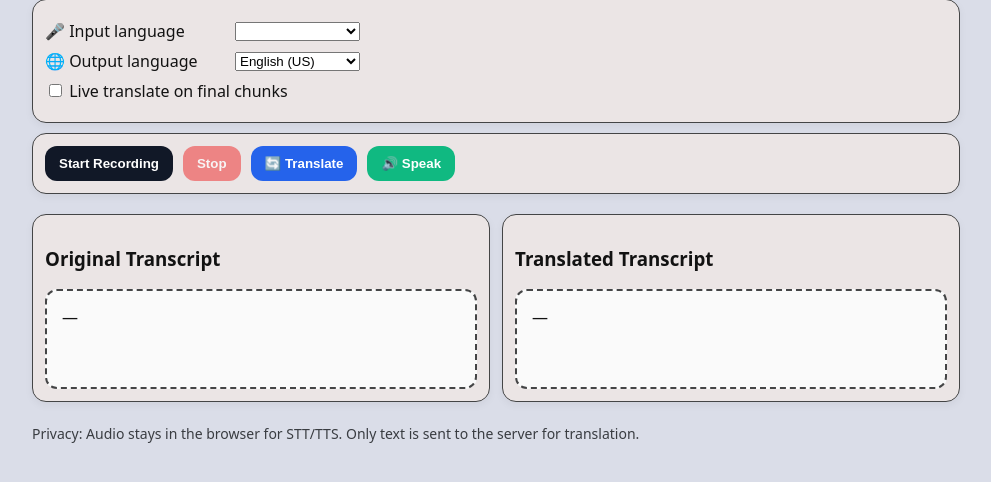
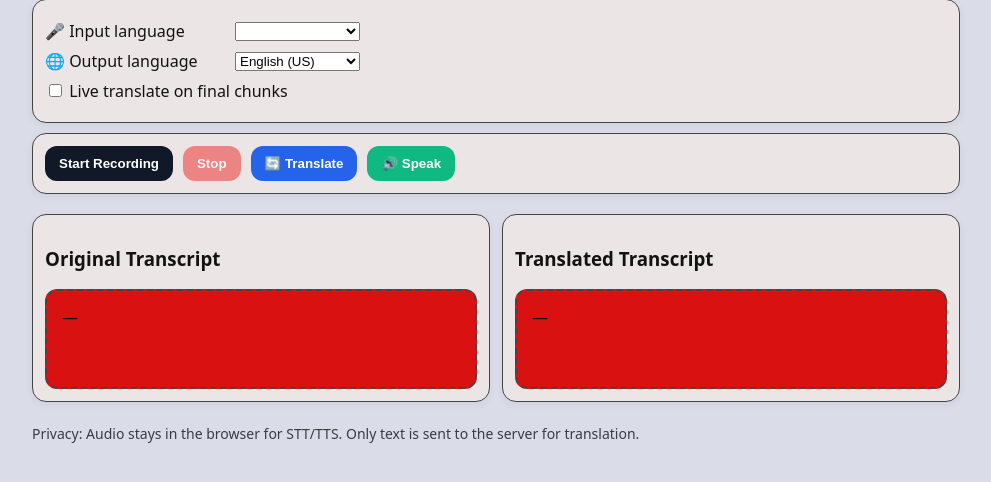
Before and after one commit to SyedAnas-123/Nao_Medical_App_Project, a Flask app: page / in a window 1280 px wide. Shown: the part 111-593 px from the top of the page, without its empty margins (144-1135 px from the left). Run offline with Flask 3, Linux system fonts and the light colour scheme.

Commit message:
color changes

```diff
--- a/static/style.css
+++ b/static/style.css
@@ -47,6 +47,6 @@
 
 .text-box {
   min-height: 100px; padding: 15px; border: 2px dashed var(--border); border-radius: 12px;
-  background: #fafafa; white-space: pre-wrap;
+  background: #d91111ff; white-space: pre-wrap;
 }
 .note { color: var(--muted); font-size: 14px; margin-top: 12px; }
```
Also changed, not shown: app.py (+185 -0 lines).
